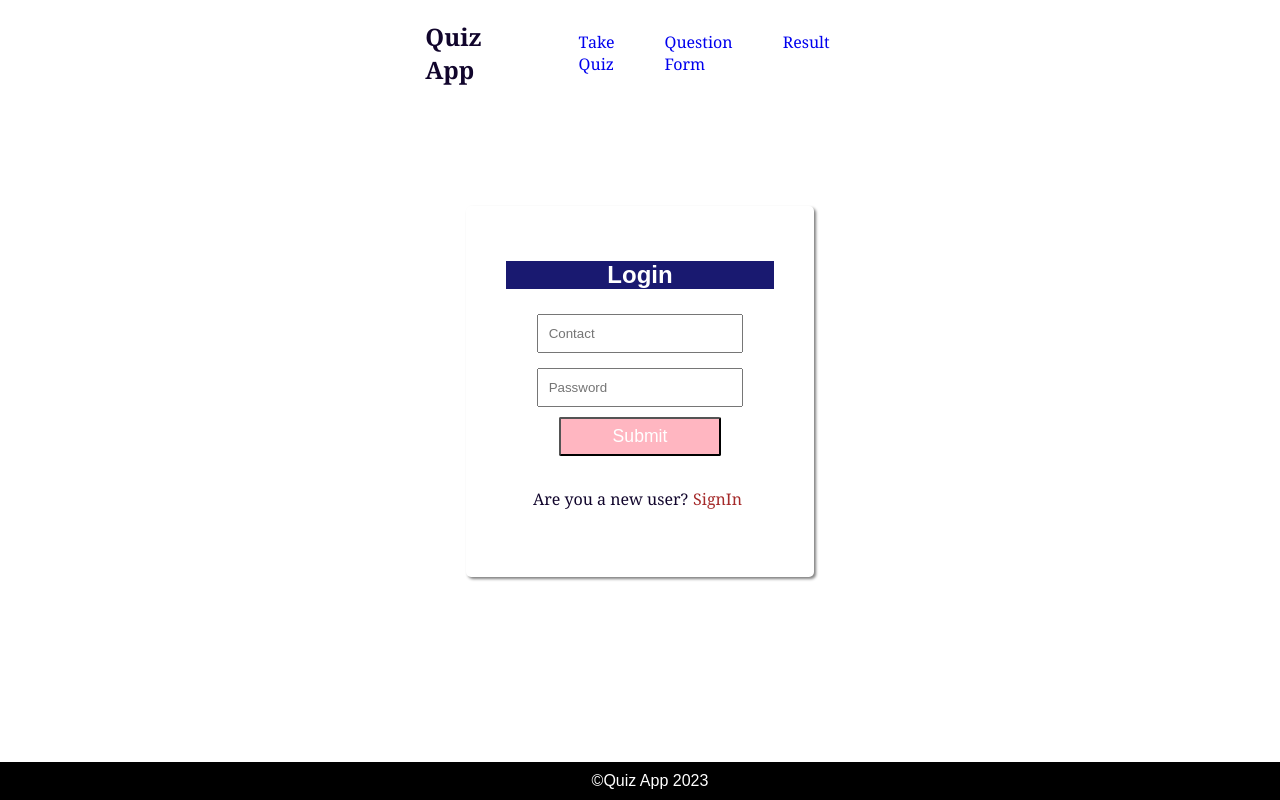
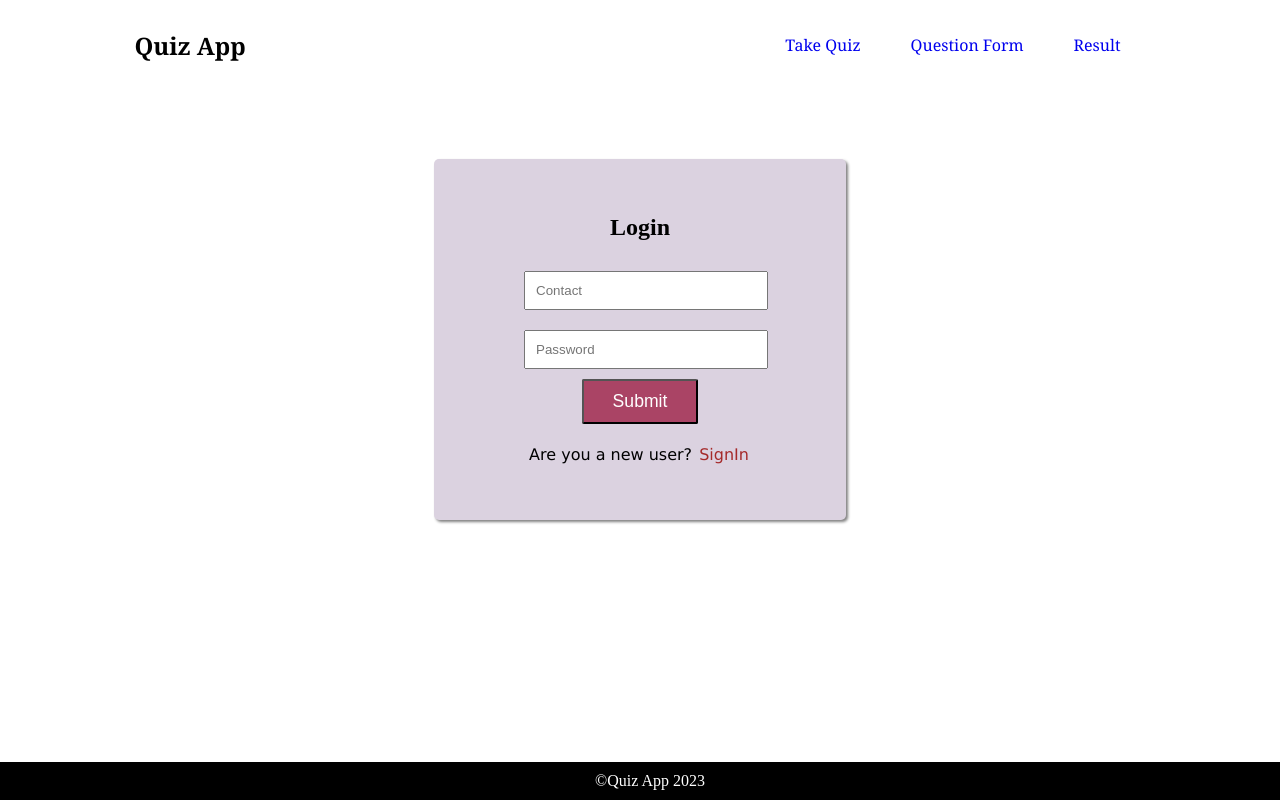
Before and after one commit to Chinmaygupta54/Quiz, a React (Create React App) app: page / in a window 1280 px wide. Built offline with nearby package versions, Linux system fonts and the light colour scheme.

Commit message:
Change in Css

```diff
--- a/src/component/faculty/questionForm/index.jsx
+++ b/src/component/faculty/questionForm/index.jsx
@@ -9,36 +9,25 @@ const QustionForm = ({addQuestion}) => {
     const [optionB, setOptionB] = useState("")
     const [optionC, setOptionC] = useState("")
     const [optionD, setOptionD] = useState("")
-    const [correctAnswer, setCorrectAnswer] = useState("")
 
     const navigate = useNavigate()
     const questionList = () => {
         navigate("/questionList")
     }
     const add = () => {
-        if(question.length ===0||optionA.length === 0||optionB.length === 0||optionC.length === 0||optionD.length === 0){
-            alert("Please Enter question and their options")
-        }
-        else if(correctAnswer.length === 0){
-            alert("Please select correct option")
-        }
-        else{
         addQuestion({
             question : question,
             optionA : optionA,
             optionB : optionB,
             optionC : optionC,
-            optionD : optionD,
-            correctAnswer : correctAnswer
+            optionD : optionD
         })
         setQuestion('')
         setOptionA('')
         setOptionB('')
         setOptionC('')
         setOptionD('')
-        setCorrectAnswer('')
     }
-}
 
   return (
     <Wrapper>
@@ -49,40 +38,32 @@ const QustionForm = ({addQuestion}) => {
                     placeholder = "Enter Question"
                     value = {question}
                     onChange = {(e) => setQuestion(e.target.value)}
-
                 />
                 <input
                     type = "text"
                     placeholder = "option A"
                     value = {optionA}
                     onChange = {(e) => setOptionA(e.target.value)}
-
                 />
                 <input
                     type = "text"
                     placeholder = "option B"
                     value = {optionB}
                     onChange = {(e) => setOptionB(e.target.value)}
-
                 />
                 <input
                     type = "text"
                     placeholder = "option C"
                     value = {optionC}
                     onChange = {(e) => setOptionC(e.target.value)}
-
                 />
                 <input
                     type = "text"
                     placeholder = "option D"
                     value = {optionD}
                     onChange = {(e) => setOptionD(e.target.value)}
-
                 />
-                <select name = "type"
-                    onChange = {(e) => setCorrectAnswer(e.target.value)}
-
-                >
+                <select id ="" name = "type" required>
 			        <option value selected disabled >--Select correct option--</option>
 			        <option value = "optionA">option A</option>
 			        <option value = "optionB">option B</option>
--- a/src/component/faculty/questionForm/style.js
+++ b/src/component/faculty/questionForm/style.js
@@ -38,6 +38,7 @@ form input[type=button]{
     border-radius: 5px;
     font-size: 1.1rem;
     color: rgb(59, 59, 59);
+    color : white;
 }
 `
 export default Wrapper
--- a/src/component/loginForm/App.css
+++ /dev/null
@@ -1,62 +0,0 @@
-form{
-    border: 2px;
-    width : 65%;
-    margin : 100px auto;
-    border-radius: 5px;
-    text-align: center;
-    box-shadow: 2px 2px 3px grey;
-    padding: 35px 90px;
-    display: block;
-    box-sizing: content-box;
-
-}
-form input,
-form select{
-    width: 80%;
-    padding: 10px;
-    box-sizing: border-box;
-    margin: 5px auto;
-}
-form div{
-    margin: 5px;
-    align-items: center;
-}
-form h2{
-    background-color: midnightblue;
-    color: white;
-    padding: 5px auto;
-    text-align: center;
-
-
-}
-input#userSubmitButton {
-    width: 60%;
-
-}
-form input[type=submit]{
-    width: 26%;
-    margin: auto;
-    border-radius: 2px;
-    display: block;
-    font-size: 1.1rem;
-    justify-content: center;
-    background-color: lightpink ;
-    color: white;
-}
-form input[type=submit]:hover{
-    transition: 0.3s;
-
-}
-
-form select.option{
-    width: 50%;
-}
-p{
-    padding: 40px;
-    font-family: 'Lucida Sans', 'Lucida Sans Regular', 'Lucida Grande', 'Lucida Sans Unicode', Geneva, Verdana, sans-serif;
-}
-span{
-    cursor: pointer;
-    color: brown;
-    /* margin: 2px; */
-}
--- a/src/component/loginForm/index.jsx
+++ b/src/component/loginForm/index.jsx
@@ -1,6 +1,6 @@
 import React, { useState } from 'react'
 import { useNavigate } from 'react-router'
-import "./App.css"
+import Wrapper from './style'
 import axios from 'axios'
 
 const LoginForm = () => {
@@ -15,15 +15,21 @@ const LoginForm = (e) => {
   e.preventDefault()
   axios.post("https://server-api1-li2k.onrender.com/api/user/login", {
     contact, password
-  }).then(res => {console.log(res.data)}).catch(err => {console.log(err.message)}).finally(()=>{
+  }).then(res => {console.log(res.data)
+  if(res.data.role === "faculty"){
+    navigate("/questionForm")
+    alert("WELCOME FACULTY")
+  }
+  }).catch(err => {console.log(err.message)}).finally(()=>{
     console.log("LOgin Successful")
   })
-  alert("Welcome")
+
 }
   return (
-      <form action = "">
+      <Wrapper>
+        <div className='loginContainer'>
+        <form>
         <h2>Login</h2>
-        <div className='input-box'>
           <input
               type = "text"
               placeholder='Contact'
@@ -31,25 +37,24 @@ const LoginForm = (e) => {
               value={contact}
               onChange={(e) => setContact(e.target.value) }
           />
-        </div>
-        <div className='input-box'>
           <input
               type='password'
               placeholder = 'Password'
               value={password}
               onChange={(e) => setPassword(e.target.value)}
           />
-        </div>
         <input
             type = "submit"
+            className='Button'
             id = 'userSubmitButton'
             onClick={LoginForm}
-
         />
         <p>
-          Are you a new user?<span onClick={signIn}>SignIn</span>
+          Are you a new user? <span onClick={signIn}>SignIn</span>
         </p>
-      </form>
+        </form>
+        </div>
+      </Wrapper>
    )
 }
 
--- /dev/null
+++ b/src/component/loginForm/style.js
@@ -0,0 +1,67 @@
+import { styled } from "styled-components";
+
+const Wrapper = styled.section`
+margin:auto;
+width: fit-content;
+align-items:center;
+
+.loginContainer{
+padding: 1.8rem;
+margin-top: 3rem;
+display: flex;
+justify-content: space-evenly;
+
+
+    form{
+        border: 2px;
+        width : 100%;
+        margin : auto;
+        border-radius: 5px;
+        text-align: center;
+        box-shadow: 2px 2px 3px grey;
+        padding: 35px 90px;
+        display: flex;
+        flex-direction: column;
+        box-sizing: content-box;
+        background-color: #DBD2E0;
+}
+
+     input{
+        width: 105%;
+        padding: 10px;
+        box-sizing: border-box;
+        margin: 10px auto;
+    }
+     h2{
+        color: black;
+        padding: 5px auto;
+        text-align: center;
+    }
+    .Button {
+        width: 60%;
+    }
+     .Button{
+        width: 50%;
+        margin: auto;
+        border-radius: 2px;
+        display: block;
+        font-size: 1.1rem;
+        justify-content: center;
+        color: white;
+    background-color: #AA4465;
+    }
+    p{
+        padding: 5px;
+        font-family: 'Lucida Sans', 'Lucida Sans Regular',
+        'Lucida Grande', 'Lucida Sans Unicode', Geneva, Verdana, sans-serif;
+    }
+    span{
+        cursor: pointer;
+        color: brown;
+         margin: 2px;
+    }
+    }
+}
+
+`
+export default Wrapper
--- a/src/component/signForm/App.css
+++ /dev/null
@@ -1,57 +0,0 @@
-form{
-    border: 2px;
-    width: 50%;
-    margin: 100px auto;
-    border-radius: 5px;
-    text-align: center;
-    box-shadow: 2px 2px 3px grey;
-    padding: 35px 40px;
-    display: block;
-    box-sizing: content-box;
-
-}
-form input,
-form select{
-    width: 80%;
-    padding: 10px;
-    box-sizing: border-box;
-    margin: 5px auto;
-}
-form div{
-    margin: 5px;
-    align-items: center;
-}
-form h2{
-    background-color: midnightblue;
-    color: white;
-    padding: 5px auto;
-    text-align: center;
-
-
-}
-input#userSubmitButton {
-    width: 60%;
-    padding: 7px;
-}
-form input[type=submit]{
-    width: 26%;
-    margin: auto;
-    border-radius: 2px;
-    display: block;
-    font-size: 1.1rem;
-    justify-content: center;
-    background-color: lightpink ;
-    color: white;
-}
-form select.option{
-    width: 50%;
-}
-p{
-    padding: 16px;
-   font-family: Cambria, Cochin, Georgia, Times, 'Times New Roman', serif;
-}
-span{
-    cursor: pointer;
-    color: brown;
-    margin: 5px;
-}
--- a/src/component/signForm/index.jsx
+++ b/src/component/signForm/index.jsx
@@ -1,8 +1,7 @@
 import React, { useState } from 'react'
 import axios from 'axios'
-import './App.css';
 import { useNavigate } from 'react-router';
-
+import Wrapper from './style';
 const SignIn = () => {
   const[userName,setUserName] = useState("")
   const [contact, setContact] = useState("")
@@ -24,8 +23,9 @@ const SignIn = () => {
   })
  }
   return (
-    <div>
-      <form action="">
+    <Wrapper>
+    <div className='signinContainer'>
+      <form>
         <h2>Sign In</h2>
         <input
           type="text"
@@ -46,9 +46,8 @@ const SignIn = () => {
             required
             onChange={(e) => setPassword(e.target.value)}
         />
-         <select value={role}
-            onChange={(e) => setRole(e.target.value)}>
-            <option value disabled selected>Select Any</option>
+         <select onChange={(e) => setRole(e.target.value)}>
+            <option value =" " disabled selected>Select Any</option>
             <option value = "faculty">Faculty</option>
             <option value = "student">Student</option>
         </select>
@@ -58,6 +57,7 @@ const SignIn = () => {
         />
       </form>
     </div>
+    </Wrapper>
   )
 }
 
--- /dev/null
+++ b/src/component/signForm/style.js
@@ -0,0 +1,66 @@
+import { styled } from "styled-components";
+
+const Wrapper = styled.section`
+margin:auto;
+width: fit-content;
+align-items:center;
+
+.signinContainer{
+padding: 1.8rem;
+margin-top: 3rem;
+display: flex;
+justify-content: space-evenly;
+
+
+    form{
+        border: 2px;
+        width : 100%;
+        margin : auto;
+        border-radius: 5px;
+        text-align: center;
+        box-shadow: 2px 2px 3px grey;
+        padding: 35px 90px;
+        display: flex;
+        flex-direction: column;
+        box-sizing: content-box;
+        background-color: #DBD2E0;
+}
+
+     input{
+        width: 88%;
+        padding: 10px;
+        box-sizing: border-box;
+        margin: 13px 20px;
+        border-radius: 2px;
+    }
+     h2{
+        color: black;
+        padding: 5px auto;
+        text-align: center;
+    }
+    select {
+        padding: 9px;
+        border-radius: 5px;
+    }
+    .Button {
+        width: 60%;
+    }
+     .Button{
+        width: 40%;
+        margin: auto;
+        border-radius: 2px;
+        display: block;
+        font-size: 1.1rem;
+        justify-content: center;
+        color: white;
+    background-color: #AA4465;
+    }
+    input[type="button"] {
+        background-color: #AA4465;
+        color: white;
+    }
+    }
+}
+
+`
+export default Wrapper
--- a/src/component/student/attemptquiz/index.jsx
+++ b/src/component/student/attemptquiz/index.jsx
@@ -1,5 +1,5 @@
 import { useState } from 'react'
-import './style.css'
+// import './style.css'
 import QuestionList from '../../faculty/qustionList'
 
 const Quiz = () => {
--- a/src/component/student/attemptquiz/style.css
+++ b/src/component/student/attemptquiz/style.css
@@ -1,7 +1,7 @@
-body {
+/* body {
     font-family: 'Anek Malayalam', sans-serif;
-    /* background: linear-gradient(90.04deg, #800080 0.03%, #ffc0cb 99.96%);  */
-    color: #11052c;
+    /* background: linear-gradient(90.04deg, #800080 0.03%, #ffc0cb 99.96%);
+    /* color: #11052c;
     display: flex;
     justify-content: center;
     margin: 0;
@@ -98,4 +98,4 @@ body {
   .result p span {
     color: #800080;
     font-size: 22px;
-  }
+  } */
```
